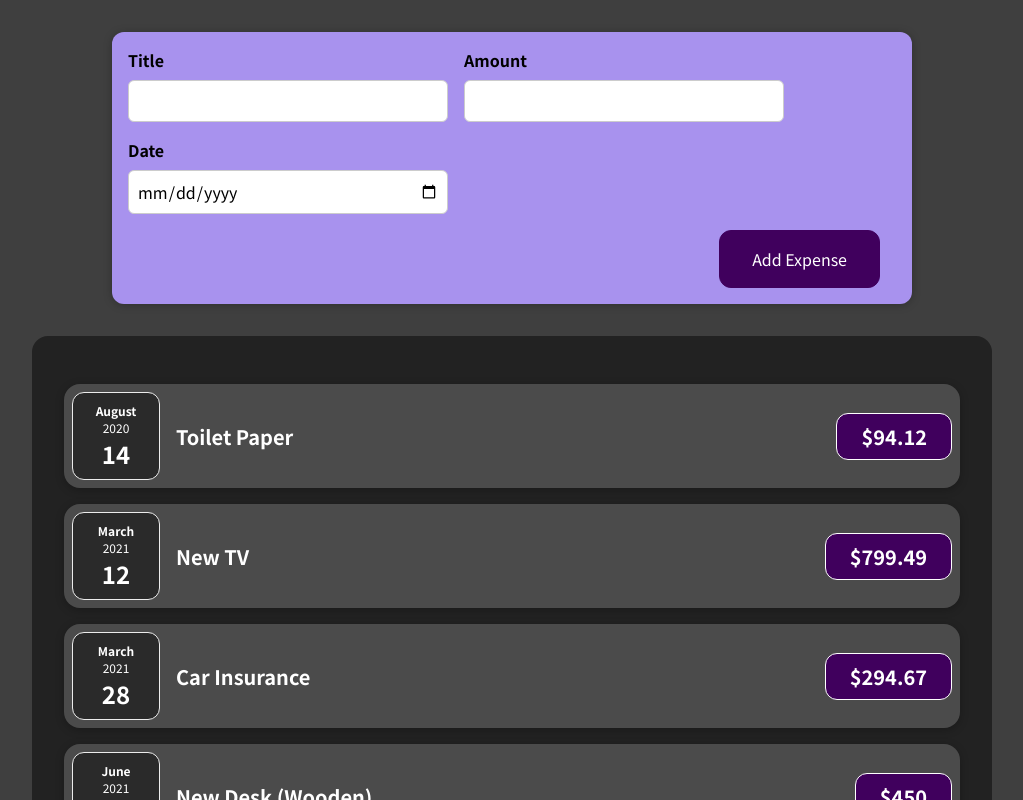
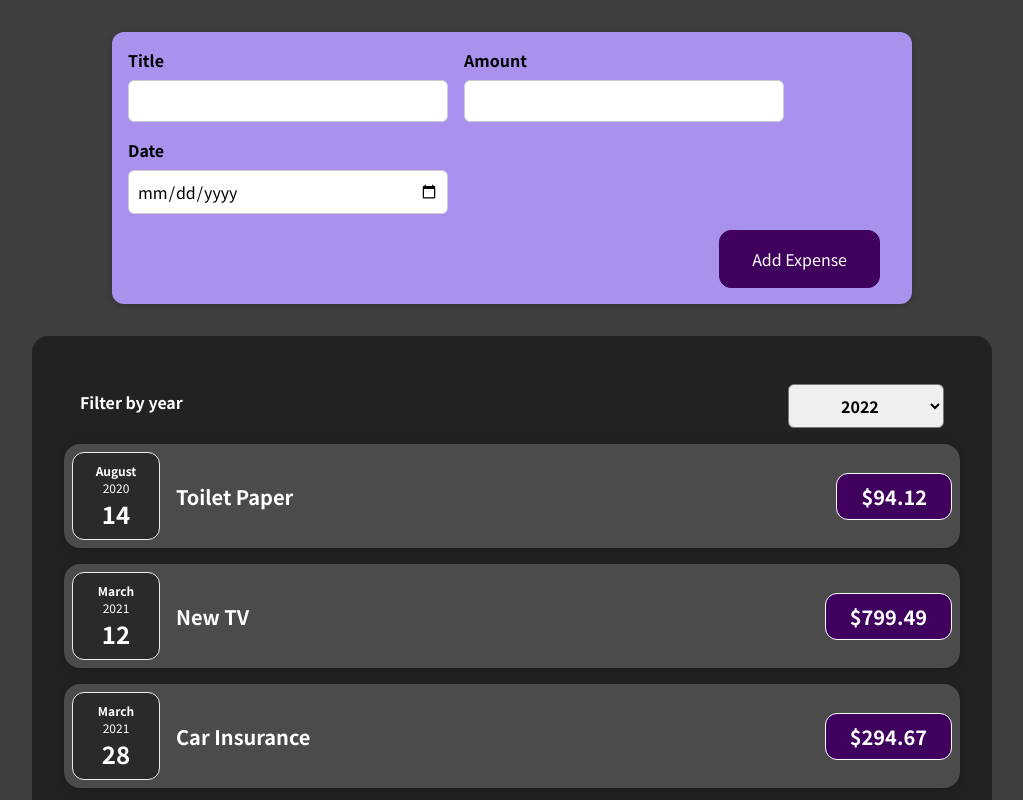
Before and after one commit to dmarts05/react-expense-tracker, a React (Vite) app: page / in a window 1280 px wide. Shown: the top 800 px of the page, without its empty margins (128-1151 px from the left). Built offline with nearby package versions, Linux system fonts and the light colour scheme.

Commit message:
Add ExpensesFilter component

```diff
--- a/src/components/Expenses/Expenses.jsx
+++ b/src/components/Expenses/Expenses.jsx
@@ -1,10 +1,22 @@
 import Card from "../UI/Card";
 import ExpenseItem from "./ExpenseItem";
+import ExpensesFilter from "./ExpensesFilter";
 import "./Expenses.css";
+import { useState } from "react";
 
 const Expenses = (props) => {
+  const [expensesYear, setExpensesYear] = useState("2022");
+
+  const expensesYearChangeHandler = (newExpensesYear) => {
+    setExpensesYear(newExpensesYear);
+  };
+
   return (
     <Card className="expenses">
+      <ExpensesFilter
+        currentFilteredYear={expensesYear}
+        onFilteredYearChange={expensesYearChangeHandler}
+      />
       <ExpenseItem
         title={props.items[0].title}
         amount={props.items[0].amount}
--- /dev/null
+++ b/src/components/Expenses/ExpensesFilter.css
@@ -0,0 +1,24 @@
+.expenses-filter {
+  color: white;
+  padding: 0 1rem;
+}
+
+.expenses-filter__control {
+  display: flex;
+  width: 100%;
+  align-items: center;
+  justify-content: space-between;
+  margin: 1rem 0;
+}
+
+.expenses-filter label {
+  font-weight: bold;
+  margin-bottom: 0.5rem;
+}
+
+.expenses-filter select {
+  font: inherit;
+  padding: 0.5rem 3rem;
+  font-weight: bold;
+  border-radius: 6px;
+}
--- /dev/null
+++ b/src/components/Expenses/ExpensesFilter.jsx
@@ -0,0 +1,26 @@
+import "./ExpensesFilter.css";
+
+const ExpensesFilter = (props) => {
+  const filteredYearChangeHandler = (e) => {
+    props.onFilteredYearChange(e.target.value);
+  };
+
+  return (
+    <div className="expenses-filter">
+      <div className="expenses-filter__control">
+        <label>Filter by year</label>
+        <select
+          onChange={filteredYearChangeHandler}
+          value={props.currentFilteredYear}
+        >
+          <option value="2022">2022</option>
+          <option value="2021">2021</option>
+          <option value="2020">2020</option>
+          <option value="2019">2019</option>
+        </select>
+      </div>
+    </div>
+  );
+};
+
+export default ExpensesFilter;
```
